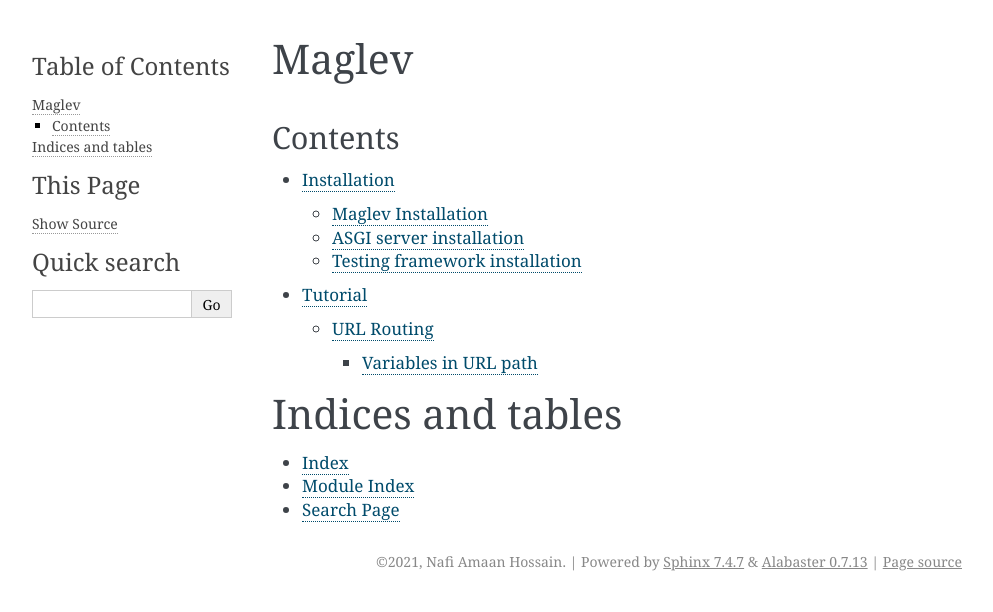
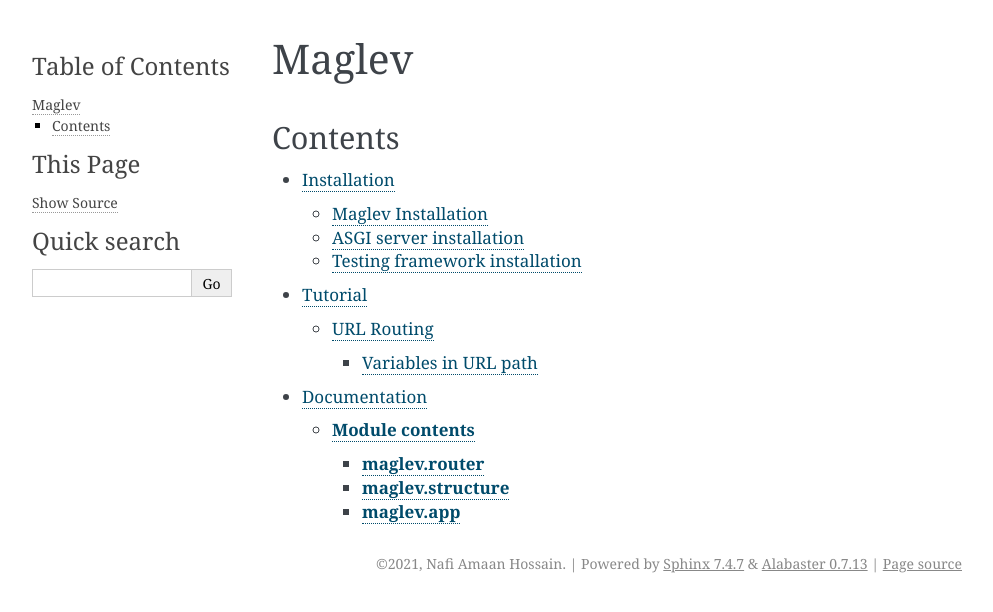
Before and after one commit to re-masashi/willpyre, a Sphinx documentation site: the page built from docs/source/index.rst, in a window 1280 px wide. Shown: the top 612 px of the page, without its empty margins (148-1141 px from the left). Built offline with Sphinx 7.4.7, drawn with Linux system fonts in a browser that asks for light colours.

Commit message:
Docs change

```diff
--- /dev/null
+++ b/docs/source/documentation/app.rst
@@ -0,0 +1,7 @@
+**maglev.app**
+--------------
+
+.. automodule:: maglev.app
+   :members:
+   :undoc-members:
+   :show-inheritance:
--- /dev/null
+++ b/docs/source/documentation/index.rst
@@ -0,0 +1,14 @@
+Documentation
+=============
+
+**Module contents**
+-------------------
+
+.. automodule:: maglev
+   :members:
+   :show-inheritance:
+
+.. toctree ::
+   router
+   structure
+   app
--- /dev/null
+++ b/docs/source/documentation/router.rst
@@ -0,0 +1,6 @@
+**maglev.router**
+-----------------
+
+.. automodule:: maglev.router
+   :members:
+   :show-inheritance:
--- /dev/null
+++ b/docs/source/documentation/structure.rst
@@ -0,0 +1,6 @@
+**maglev.structure**
+---------------------
+
+.. automodule:: maglev.structure
+   :members:
+   :show-inheritance:
--- a/docs/source/index.rst
+++ b/docs/source/index.rst
@@ -8,12 +8,4 @@ Contents
 .. toctree ::
    installation
    tutorial
-
-
-
-Indices and tables
-==================
-
-* :ref:`genindex`
-* :ref:`modindex`
-* :ref:`search`
+   documentation/index
```
